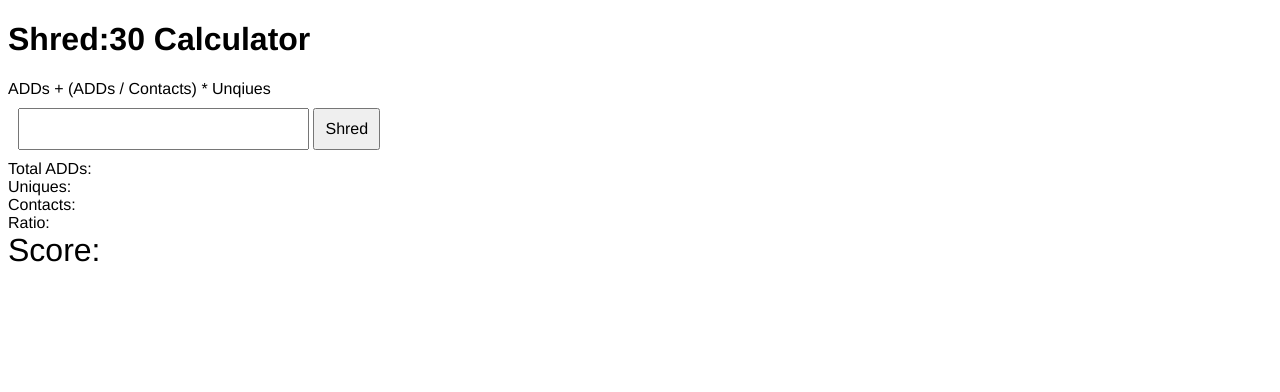
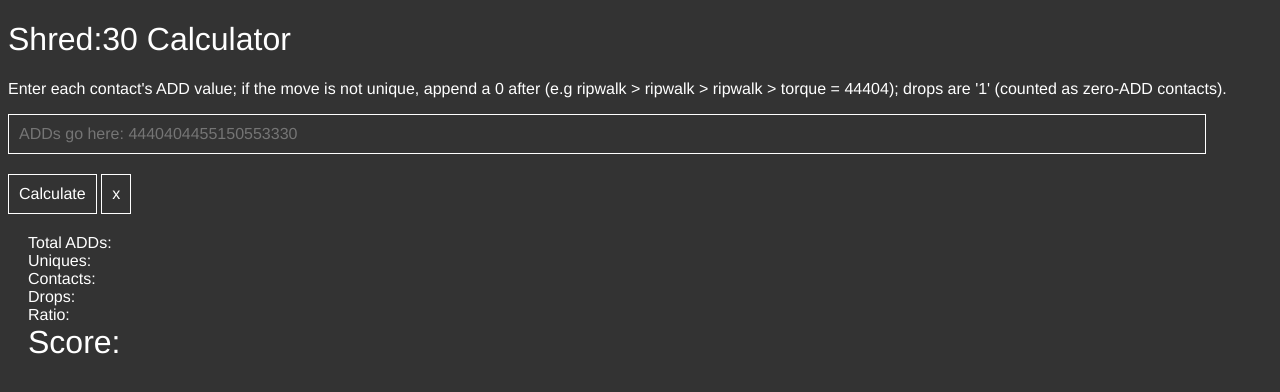
Before and after one commit to allankenneth/shred30calculator, a plain HTML site: page index.html in a window 1280 px wide. Drawn offline with nearby package versions, Linux system fonts and the light colour scheme.

Commit message:
Account for drops. Add instruction. TODO verify scoring

```diff
--- a/index.html
+++ b/index.html
@@ -5,40 +5,53 @@
 <meta name="viewport" content="width=device-width">
 <style>
 * {
+	background: #333;
+	color: #FFF;
 	font-family: Helvetica;
+}
+h1 {
+	font-weight: 200;
 }
 input,
 textarea,
 button {
+	border: 1px solid #FFF;
 	font-size: 16px;
-	margin: 10px;
 	padding: 10px;
 }
 input {
-	margin-right: 0;
+	width: 93%;
 }
 button {
-	margin-left: 0;
+}
+.results {
+	padding: 20px;
 }
 .score {
 	font-size: 2em;
+}
+#run {
+	margin: 0 0 20px 0;
 }
 </style>
 </head>
 <body>
 <h1>Shred:30 Calculator</h1>
-<div class="formula">ADDs + (ADDs / Contacts) * Unqiues</div>
+<p>Enter each contact's ADD value; if the move is not unique, append a 0 after (e.g ripwalk > ripwalk > ripwalk > torque = 44404); drops are '1' (counted as zero-ADD contacts).</p>
 <form>
-<input type="text" name="run" id="run" size="30" pattern="[0-9]*">
-<button>Shred</button>
+<input type="number" name="run" id="run" size="30" pattern="[0-9]*" placeholder="ADDs go here: 4440404455150553330">
+<button>Calculate</button>
+<button class="reset">x</button>
 </form>
-<div>
+<div class="results">
 	<div class="adds">Total ADDs: <span class="totaladds"></span></div>
 	<div class="uni">Uniques: <span class="totaluniques"></span></div>
 	<div class="contacts">Contacts: <span class="totalcontacts"></span></div>
+	<div class="drops">Drops: <span class="totaldrops"></span></div>
 	<div class="rat">Ratio: <span class="ratio"></span></div>
 	<div class="score">Score: <span class="total"></span></div>
 </div>
+<!--<div class="formula">ADDs + (ADDs / Contacts) * Unqiues</div>-->
 <script src="//code.jquery.com/jquery-1.11.0.min.js"></script>
 <script src="//code.jquery.com/jquery-migrate-1.2.1.min.js"></script>
 <script>
@@ -46,14 +59,18 @@ $(document).ready(function(){
 $('form button').on('click',function(e){
 	e.preventDefault();
 	contacts = 0;
+	drops = 0;
 	totalADDs = 0;
 	notunique = 0;
 	run = $('#run').val();
 	moves = run.split('');
 	moves.forEach(function(move){
-		// TODO this needs to account for drops
-		// perhaps a 1 could act as a drop counter?
-		if(move == 0) {
+		// a '1' indicates a drop
+		if(move == 1) {
+			contacts++;
+			drops++;
+		// a 0 denotes that the previous trick was not unique
+		} else if(move == 0 || move == 1) {
 			notunique++;
 		} else {
 			contacts++;
@@ -67,8 +84,13 @@ $('form button').on('click',function(e){
 	$('.totaladds').html(totalADDs);
 	$('.totaluniques').html(uniques);
 	$('.totalcontacts').html(contacts);
+	$('.totaldrops').html(drops);
 	$('.ratio').html(ratio);
 	$('.total').html(score);
+});
+$('.reset').on('click', function(e){
+	e.preventDefault();
+	$('#run').val('').focus();
 });
 });
 </script>
```
